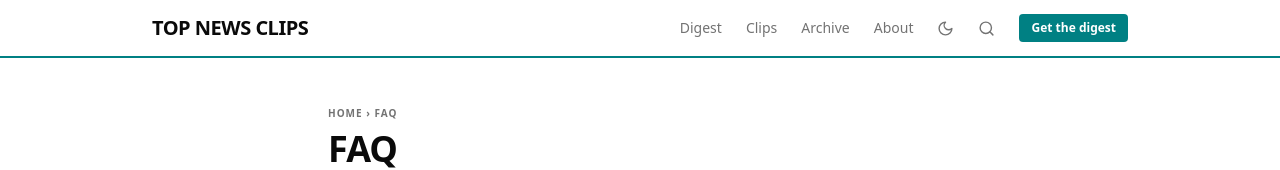
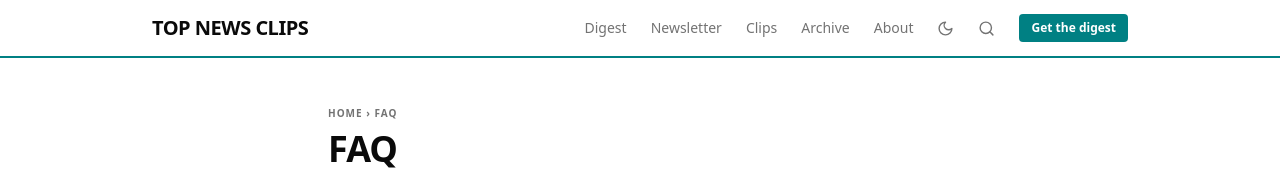
Before and after one commit to neuner76/topnewsclips, a Next.js app: page /faq in a window 1280 px wide. Shown: the top 170 px of the page. Built offline with nearby package versions, Linux system fonts and the light colour scheme; no server answers.

Commit message:
feat: add Newsletter nav link, point Get the digest CTA to /newsletter

```diff
--- a/components/Header.tsx
+++ b/components/Header.tsx
@@ -14,6 +14,9 @@ export default function Header() {
           <nav className="flex items-center gap-2 sm:gap-6 text-sm font-medium text-muted-foreground">
             <Link href="/" className="hover:text-foreground transition-colors">
               Digest
+            </Link>
+            <Link href="/newsletter" className="hover:text-foreground transition-colors hidden sm:block">
+              Newsletter
             </Link>
             <Link href="/?view=clips" className="hover:text-foreground transition-colors">
               Clips
@@ -36,7 +39,7 @@ export default function Header() {
               </svg>
             </Link>
             <Link
-              href="/#subscribe"
+              href="/newsletter"
               className="bg-[oklch(0.52_0.14_196)] text-white px-3 py-1.5 rounded text-xs font-semibold hover:opacity-80 transition-opacity"
             >
               Get the digest
```
